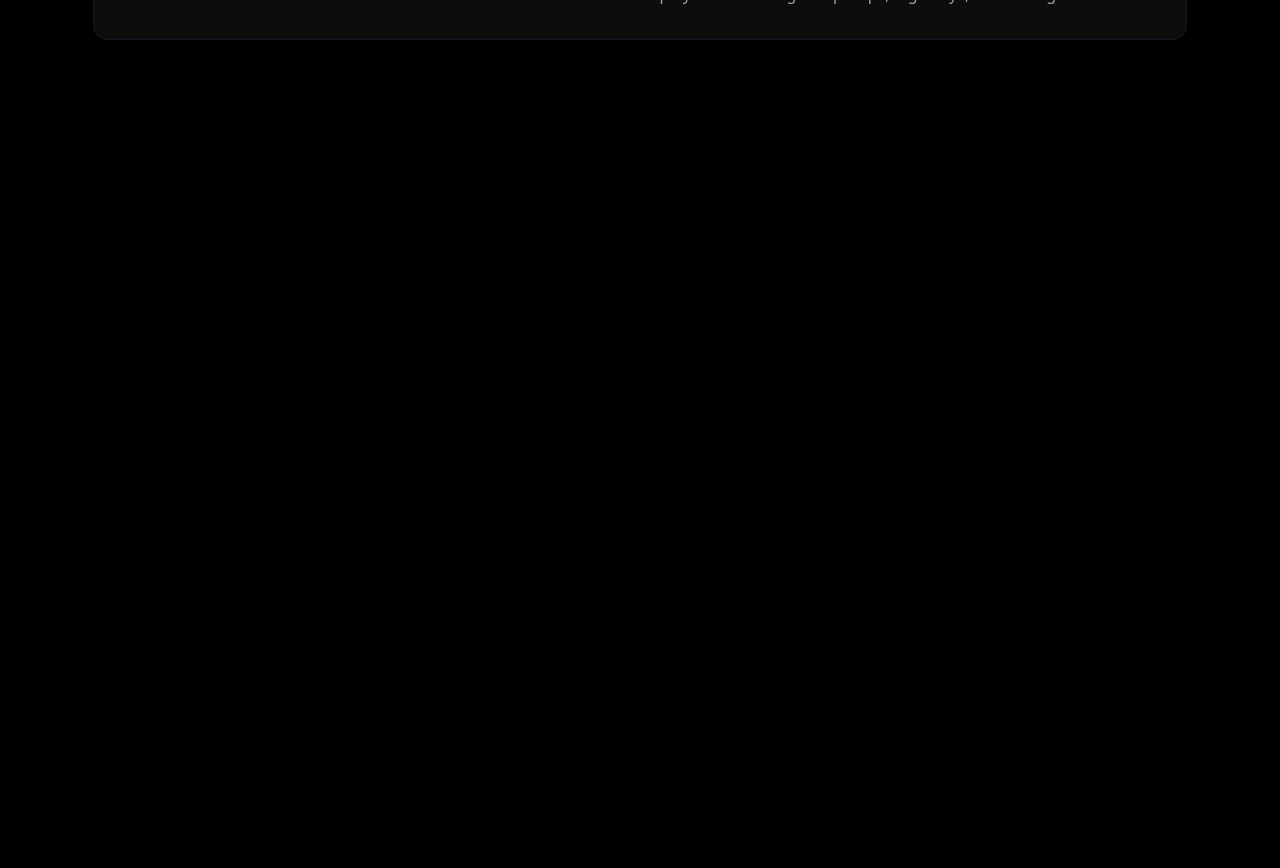
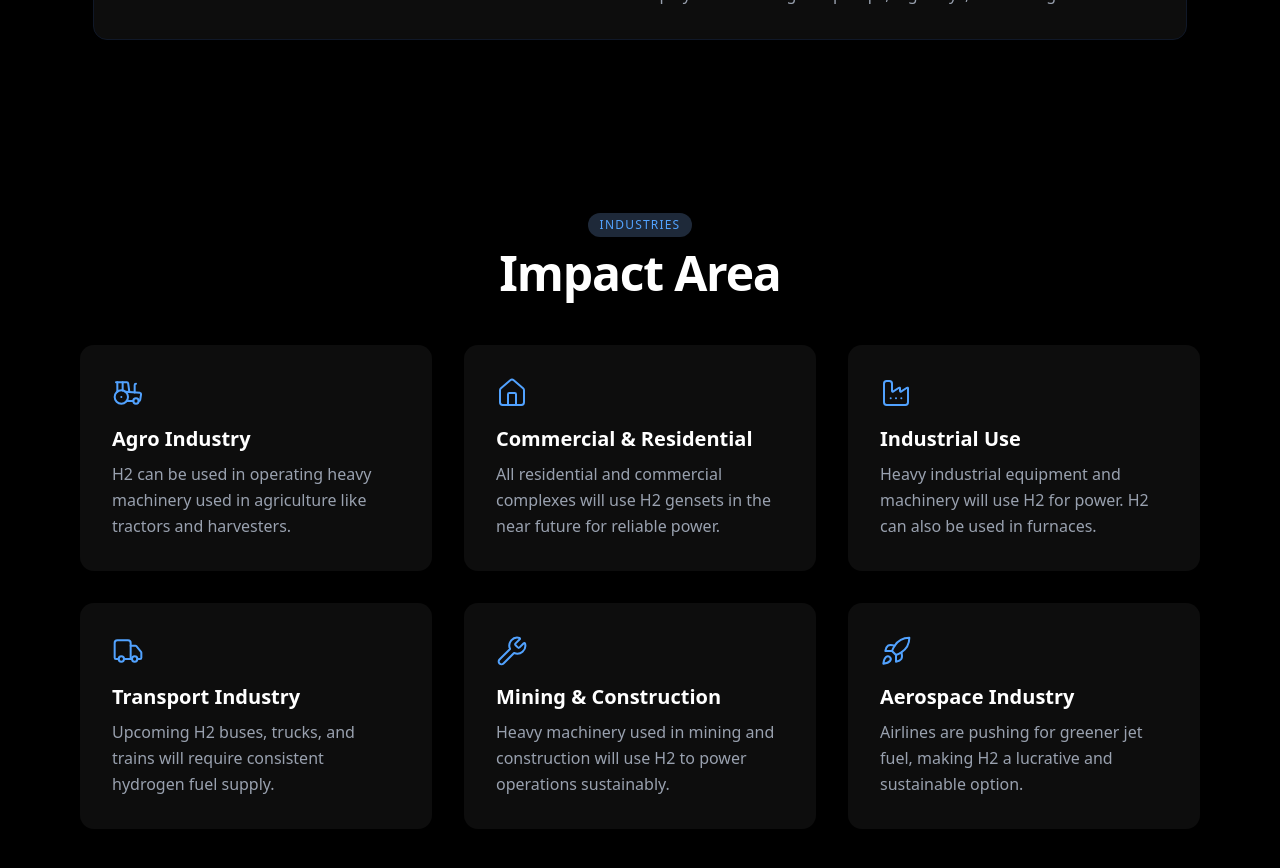
Before and after one commit to s4mzai/hynics-frontend, a React (Vite) app: page / in a window 1280 px wide. Shown: the part 2780-3648 px from the top of the page. Before the commit the page ends 2900 px from the top, so only its background shows below. Built offline with nearby package versions, Linux system fonts and the light colour scheme.

Commit message:
Add InsustriesSection to LandingPage

```diff
--- /dev/null
+++ b/src/components/LandingPage/IndustriesSection.jsx
@@ -0,0 +1,74 @@
+import React from 'react';
+import { Factory, Home, Rocket, Tractor, Truck, Wrench } from 'lucide-react';
+
+const impactAreas = [
+  {
+    icon: Tractor,
+    title: "Agro Industry",
+    description: "H2 can be used in operating heavy machinery used in agriculture like tractors and harvesters.",
+  },
+  {
+    icon: Home,
+    title: "Commercial & Residential",
+    description: "All residential and commercial complexes will use H2 gensets in the near future for reliable power.",
+  },
+  {
+    icon: Factory,
+    title: "Industrial Use",
+    description: "Heavy industrial equipment and machinery will use H2 for power. H2 can also be used in furnaces.",
+  },
+  {
+    icon: Truck,
+    title: "Transport Industry",
+    description: "Upcoming H2 buses, trucks, and trains will require consistent hydrogen fuel supply.",
+  },
+  {
+    icon: Wrench,
+    title: "Mining & Construction",
+    description: "Heavy machinery used in mining and construction will use H2 to power operations sustainably.",
+  },
+  {
+    icon: Rocket,
+    title: "Aerospace Industry",
+    description: "Airlines are pushing for greener jet fuel, making H2 a lucrative and sustainable option.",
+  },
+];
+
+const ImpactCard = ({ icon: Icon, title, description }) => (
+  <div className="p-6 md:p-8 bg-white/5 rounded-xl shadow-lg hover:bg-white/10 transition-colors duration-300 h-full flex flex-col">
+    <div className="mb-4 text-blue-400">
+      <Icon size={32} strokeWidth={1.5} />
+    </div>
+    <h3 className="text-xl font-semibold text-white mb-2">{title}</h3>
+    <p className="text-gray-400 text-base leading-relaxed flex-grow">{description}</p>
+  </div>
+);
+
+const App = () => {
+  return (
+    <div className="min-h-screen bg-black p-8 md:p-12 lg:p-20 flex justify-center items-center">
+      <div className="w-full max-w-7xl">
+        <header className="text-center mb-12">
+          <div className="inline-block px-3 py-1 mb-3 text-xs font-medium uppercase tracking-widest text-blue-400 bg-gray-800 rounded-full">
+            Industries
+          </div>
+          <h1 className="text-4xl md:text-5xl font-extrabold text-white tracking-tight">
+            Impact Area
+          </h1>
+        </header>
+        <main className="grid grid-cols-1 sm:grid-cols-2 lg:grid-cols-3 gap-6 md:gap-8">
+          {impactAreas.map((area, index) => (
+            <ImpactCard
+              key={index}
+              icon={area.icon}
+              title={area.title}
+              description={area.description}
+            />
+          ))}
+        </main>
+      </div>
+    </div>
+  );
+};
+
+export default App;
--- a/src/pages/Home.jsx
+++ b/src/pages/Home.jsx
@@ -1,11 +1,13 @@
 import HeroSection from "@/components/LandingPage/HeroSection"
 import KeyOfferings from "@/components/LandingPage/KeyOfferings"
+import Industries from "@/components/LandingPage/IndustriesSection"
 
 const Home = () => {
   return (
     <div>
       <HeroSection/>
       <KeyOfferings/>
+      <Industries/>
     </div>
   )
 }
```
